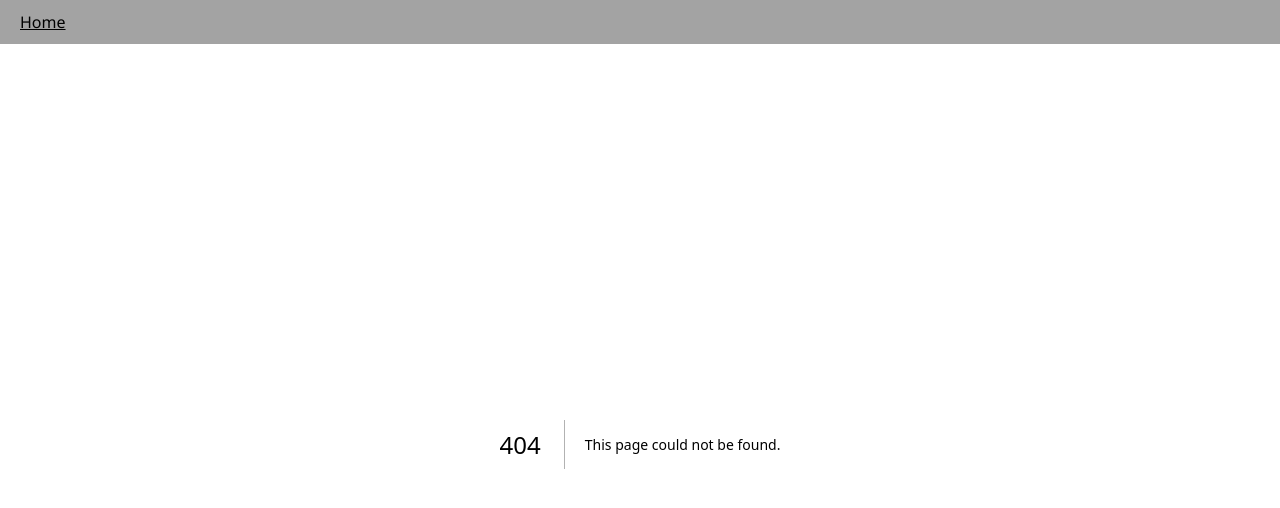
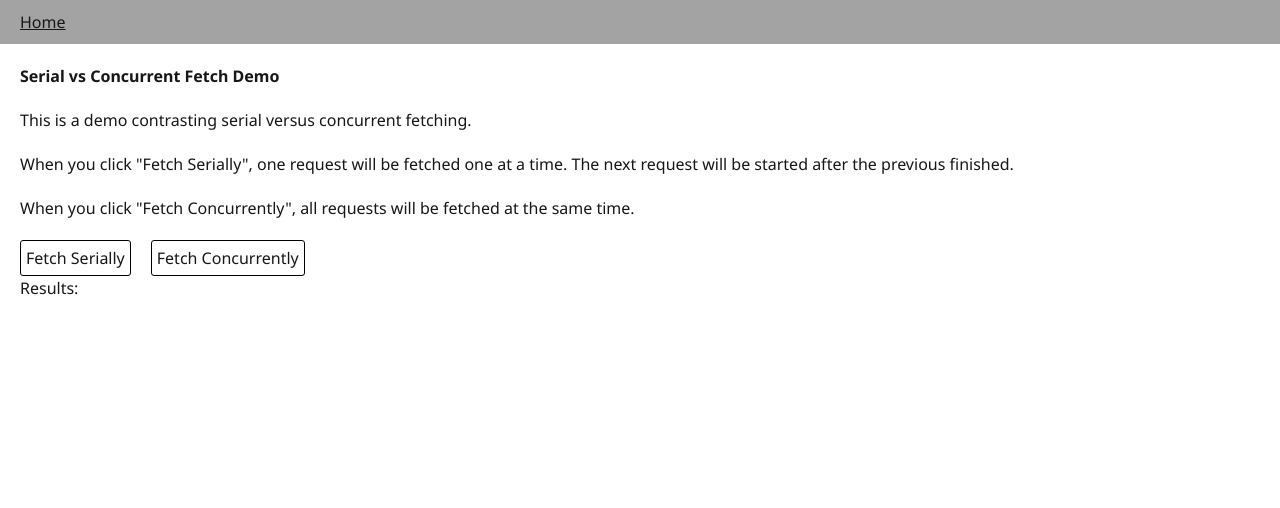
Before and after one commit to Zhusufeng/supreme-disco, a Next.js app: page /concurrency in a window 1280 px wide. Before the commit this address had no page. Shown: the top 508 px of the page. Built offline with nearby package versions, Linux system fonts and the light colour scheme.

Commit message:
Create concurrent example

```diff
--- /dev/null
+++ b/app/concurrency/page.tsx
@@ -0,0 +1,120 @@
+"use client";
+import { useState } from "react";
+
+// Fake fetch that resolves after a delay
+const fakeFetch = (endpoint: string, delay: number): Promise<string> => {
+  console.log(`Fetching ${endpoint}...`);
+  return new Promise(resolve =>
+    setTimeout(() => {
+      console.log(`✅ Finished ${endpoint}`);
+      resolve(`Data from ${endpoint}`);
+    }, delay)
+  );
+};
+
+const App = () => {
+  const [data, setData] = useState<string[]>([]);
+  const [serialLoading, setSerialLoading] = useState(false);
+  const [concurrentLoading, setConcurrentLoading] = useState(false);
+
+  const fetchSerially = async () => {
+    setSerialLoading(true);
+    setData([]);
+
+    const start = performance.now();
+
+    const res1 = await fakeFetch("endpoint-1", 2000);
+    const res2 = await fakeFetch("endpoint-2", 2000);
+    const res3 = await fakeFetch("endpoint-3", 2000);
+
+    const end = performance.now();
+
+    setData([res1, res2, res3]);
+    setSerialLoading(false);
+
+    console.log(`⏱ Total time (serial): ${(end - start) / 1000}s`);
+  };
+
+  const fetchConcurrently = async () => {
+    setConcurrentLoading(true);
+    setData([]);
+
+    const start = performance.now();
+
+    const results = await Promise.all([
+      fakeFetch("endpoint-1", 2000),
+      fakeFetch("endpoint-2", 2000),
+      fakeFetch("endpoint-3", 2000),
+    ]);
+
+    const end = performance.now();
+
+    setData(results);
+    setConcurrentLoading(false);
+
+    console.log(`⏱ Total time (serial): ${(end - start) / 1000}s`);
+  };
+
+  return (
+    <div
+      style={{
+        display: "flex",
+        flexDirection: "column",
+        gap: "20px",
+        padding: "20px",
+      }}
+    >
+      <h2 style={{ fontWeight: "bold" }}>Serial vs Concurrent Fetch Demo</h2>
+
+      <p>This is a demo contrasting serial versus concurrent fetching.</p>
+      <p>
+        When you click &quot;Fetch Serially&quot;, one request will be fetched
+        one at a time. The next request will be started after the previous
+        finished.
+      </p>
+      <p>
+        When you click &quot;Fetch Concurrently&quot;, all requests will be
+        fetched at the same time.{" "}
+      </p>
+
+      <div style={{ display: "flex", gap: "20px" }}>
+        <div style={{ display: "flex", flexDirection: "column" }}>
+          <button
+            onClick={fetchSerially}
+            disabled={serialLoading}
+            style={{
+              border: "1px solid #000",
+              borderRadius: "3px",
+              padding: "5px",
+            }}
+          >
+            {serialLoading ? "Fetching..." : "Fetch Serially"}
+          </button>
+
+          <h3>Results:</h3>
+          <ul>
+            {data.map((item, i) => (
+              <li key={i}>{item}</li>
+            ))}
+          </ul>
+        </div>
+
+        <div style={{ display: "flex", flexDirection: "column" }}>
+          <button
+            onClick={fetchConcurrently}
+            disabled={serialLoading}
+            style={{
+              border: "1px solid #000",
+              borderRadius: "3px",
+              padding: "5px",
+            }}
+          >
+            {concurrentLoading ? "Fetching..." : "Fetch Concurrently"}
+          </button>
+        </div>
+      </div>
+    </div>
+  );
+};
+
+export default App;
--- a/app/page.tsx
+++ b/app/page.tsx
@@ -37,6 +37,18 @@ export default function Home() {
               </li>
             </ol>
           </div>
+
+          <div>
+            <h2>JavaScript</h2>
+          </div>
+          <div>
+            <ol>
+              <li>
+                -{" "}
+                <Link href="/concurrency">Serial vs Concurrent Fetch Demo</Link>
+              </li>
+            </ol>
+          </div>
         </div>
       </main>
     </div>
```
